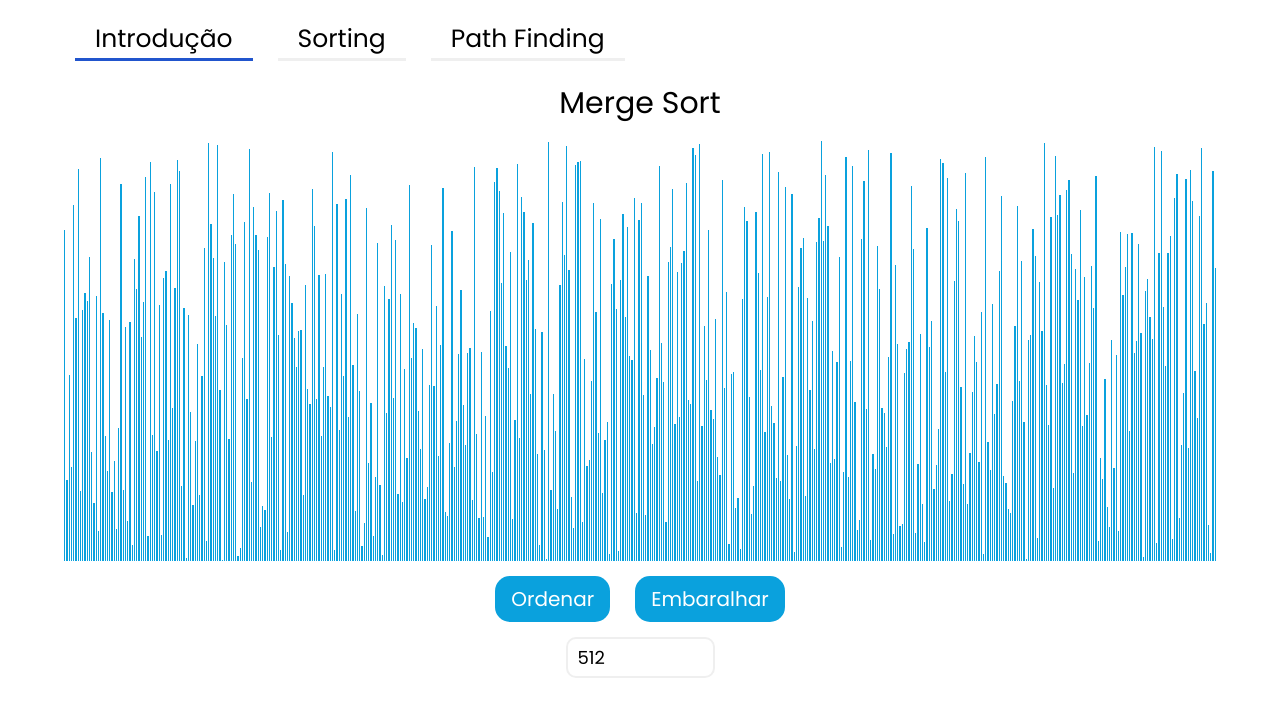
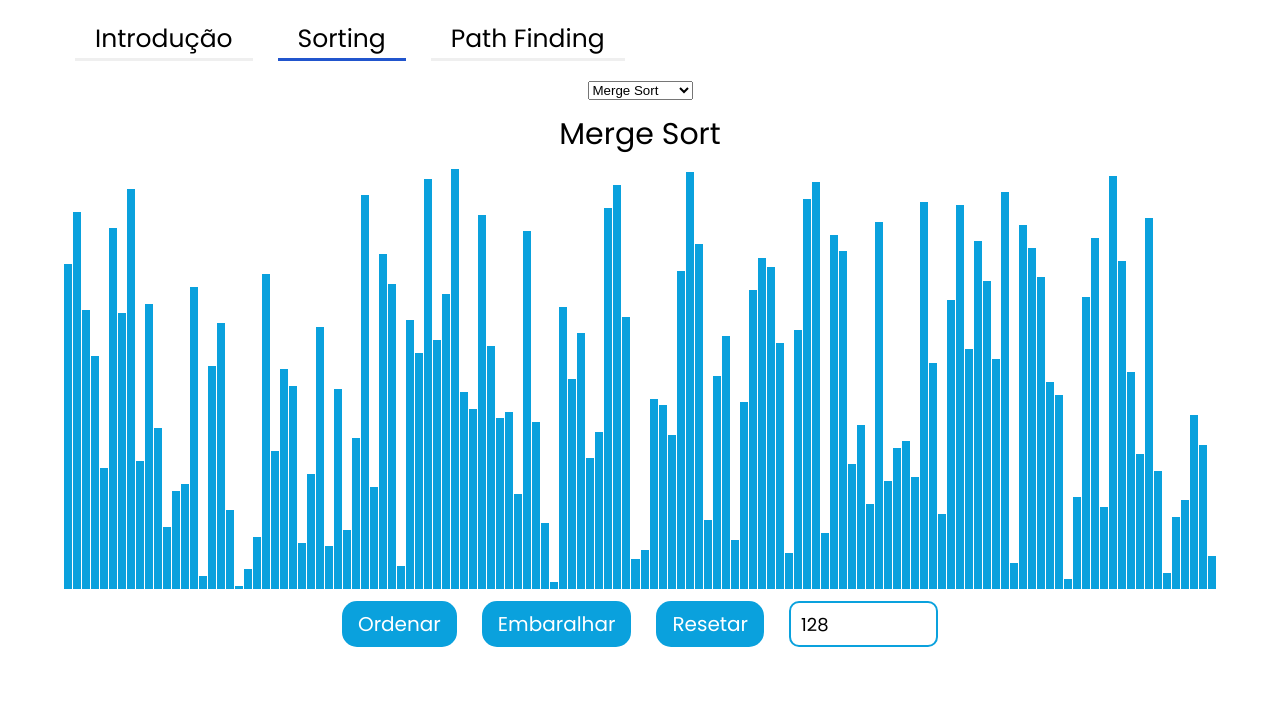
Before and after one commit to schaldach/algo-voyager, a Next.js app: page /sorting in a window 1280 px wide. Shown: the top 716 px of the page. Built offline with nearby package versions, Linux system fonts and the light colour scheme.

Commit message:
selection sort
animação muito dahora

```diff
--- a/components/Navbar.js
+++ b/components/Navbar.js
@@ -1,11 +1,19 @@
 import Link from 'next/link'
-import React, {useState} from 'react';
+import Router from 'next/router';
+import React, {useEffect, useState} from 'react';
 
 function NavBar() {
-    const[selectedPage, changePage] = useState('introduction')
+    const[selectedPage, changePage] = useState(null)
+
+    useEffect(() => {
+        const router = Router
+        let {pathname} = router
+        changePage(pathname.substring(1, pathname.length))
+    }, [])
+
     return (
         <div className="navbar">
-            <Link href='/'><div onClick={() => changePage('introduction')} className={selectedPage==='introduction'?'selectednav':''}>Introdução</div></Link>
+            <Link href='/'><div onClick={() => changePage('')} className={selectedPage===''?'selectednav':''}>Introdução</div></Link>
             <Link href='/sorting'><div onClick={() => changePage('sorting')} className={selectedPage==='sorting'?'selectednav':''}>Sorting</div></Link>
             <Link href='/pathfinding'><div onClick={() => changePage('pathfinding')} className={selectedPage==='pathfinding'?'selectednav':''}>Path Finding</div></Link>
         </div>
--- a/package.json
+++ b/package.json
@@ -11,7 +11,8 @@
   "dependencies": {
     "next": "12.3.0",
     "react": "18.2.0",
-    "react-dom": "18.2.0"
+    "react-dom": "18.2.0",
+    "use-sound": "^4.0.1"
   },
   "devDependencies": {
     "eslint": "8.23.1",
--- a/pages/index.js
+++ b/pages/index.js
@@ -1,5 +1,8 @@
 export default function Home() {
   return (
-    <div></div>
+    <div className="homescreen">
+      <div>Este é um projeto sobre a visualização de diferentes algoritmos empregados na Ciência da Computação.</div>
+      <div>Desenvolvido por Schaldach.</div>
+    </div>
   )
 }
--- a/pages/sorting.js
+++ b/pages/sorting.js
@@ -1,23 +1,37 @@
 import React, {useEffect, useState, useRef} from "react";
+import Router from 'next/router'
 
 function Sorting() {
-    const [currentAlgo, changeAlgo] = useState('mergesort')
-    const [sortedArray, changeArray] = useState([])
+    const [currentAlgo, changeAlgo] = useState('Merge Sort')
+    const [currentArray, changeArray] = useState([])
+    const [animationRunning, startAnimation] = useState(false)
     const stateRef = useRef();
-    stateRef.current = sortedArray
+    stateRef.current = currentArray
 
     useEffect(() => {
         let newArray = []
-        for(let x=1; x<=512; x++){
+        for(let x=1; x<=128; x++){
             newArray.push({n:x, color:'blue'})
         }
         newArray = shuffleArray(newArray)
         changeArray(newArray)
     }, [])
 
+    async function runAlgorithm(){
+        startAnimation(true)
+        switch(currentAlgo){
+            case 'Merge Sort':
+                mergeSort(currentArray, true)
+                break
+            case 'Selection Sort':
+                selectionSort(currentArray)
+                break
+        }
+    }
+
     function returnString(){
         let newString = '1fr '
-        for(let i=0; i<sortedArray.length-1; i++){
+        for(let i=0; i<currentArray.length-1; i++){
             newString+='1fr '
         }
         return newString
@@ -48,7 +62,7 @@ function Sorting() {
         return true
     }
 
-    function visualizeArray(indexes){
+    function visualizeArray(indexes, swapmode){
         let newArray = stateRef.current
         newArray = newArray.map(({n}) => ({n:n, color:'blue'}))
         const index0 = newArray.findIndex(c => c.n === indexes[0])
@@ -56,53 +70,92 @@ function Sorting() {
         newArray[index0].color = 'red'
         newArray[index1].color = 'red'
         if(indexes[1]<indexes[0]){
-            newArray.splice(index1, 1)
-            newArray.splice(index0, 0, {n:indexes[1], color:'red'})
+            if(swapmode){
+                newArray[index0].n = indexes[1]
+                newArray[index1].n = indexes[0]
+                console.log('oi', indexes[0], indexes[1])
+            }
+            else{
+                newArray.splice(index1, 1)
+                newArray.splice(index0, 0, {n:indexes[1], color:'red'})
+            }
         }
         changeArray(newArray)
     }
 
-    async function mergeSort(array){
+    async function selectionSort(array){
+        if(array.length<=1){return array}
+        let sortedArray = array
+        for(let i=0; i<sortedArray.length-1; i++){
+            let lowestItem = sortedArray[i+1].n
+            let lowestItemPosition = i+1
+            for(let y=i+1; y<sortedArray.length; y++){
+                if(sortedArray[y].n<lowestItem){
+                    lowestItem = sortedArray[y].n
+                    lowestItemPosition = y
+                }
+                await new Promise(r => setTimeout(r, 1))
+            }
+            visualizeArray([sortedArray[i].n, lowestItem], true)
+            if(lowestItem<sortedArray[i].n){
+                sortedArray[lowestItemPosition].n = sortedArray[i].n
+                sortedArray[i].n = lowestItem
+            }
+        }
+        startAnimation(false)
+        changeArray(sortedArray.map(({n}) => ({n:n, color:'blue'})))
+    }
+
+    async function mergeSort(array, rootArray){
         if(array.length<=1){return array}
         let leftSide = array.slice(0, Math.ceil(array.length/2))
         let rightSide = array.slice(Math.ceil(array.length/2), array.length)
         if(!isSorted(leftSide)){leftSide = await mergeSort(leftSide)}
         if(!isSorted(rightSide)){rightSide = await mergeSort(rightSide)}
-        let newArray = leftSide.concat(rightSide)
+        let sortedArray = leftSide.concat(rightSide)
         let arrayCounter = 0
         let rightoverflow = false
         let rightcounter = 0
         let leftoverflow = false
         let leftcounter = 0
-        while(arrayCounter<newArray.length){
-            if(!leftoverflow&&!rightoverflow){visualizeArray([leftSide[leftcounter].n, rightSide[rightcounter].n])}
+        while(arrayCounter<sortedArray.length){
+            if(!leftoverflow&&!rightoverflow){visualizeArray([leftSide[leftcounter].n, rightSide[rightcounter].n], false)}
             if(rightoverflow||!leftoverflow&&leftSide[leftcounter].n<rightSide[rightcounter].n){
-                newArray[arrayCounter] = leftSide[leftcounter]
+                sortedArray[arrayCounter] = leftSide[leftcounter]
                 if(leftcounter===leftSide.length-1){leftoverflow=true}
                 else{leftcounter++}
             }
             else{
-                newArray[arrayCounter] = rightSide[rightcounter]
+                sortedArray[arrayCounter] = rightSide[rightcounter]
                 if(rightcounter===rightSide.length-1){rightoverflow=true}
                 else{rightcounter++}
             }
-            await new Promise(r => setTimeout(r, 128/sortedArray.length))
+            await new Promise(r => setTimeout(r, 1))
             arrayCounter++
         }
-        return newArray
+        if(rootArray){
+            startAnimation(false)
+            changeArray(sortedArray.map(({n}) => ({n:n, color:'blue'})))
+        }
+        return sortedArray
     }
 
     return (
         <div className="sorting">
-            <div className="algotitle">Merge Sort</div>
+            <select onChange={e => changeAlgo(e.target.value)}>
+                <option defaultValue value='Merge Sort'>Merge Sort</option>
+                <option value='Selection Sort'>Selection Sort</option>
+            </select>
+            <div className="algotitle">{currentAlgo}</div>
             <div className="algobars" style={{gridTemplateColumns:returnString()}}>
-                {sortedArray.map((counter,index) => <div key={index} style={{height:String(counter.n*100/sortedArray.length)+'%', backgroundColor:counter.color==='blue'?'var(--color4)':'var(--color6)'}}></div>)}
+                {currentArray.map((counter,index) => <div key={index} style={{height:String(counter.n*100/currentArray.length)+'%', backgroundColor:counter.color==='blue'?'var(--color4)':'var(--color6)'}}></div>)}
             </div>
             <div className="algobuttons">
-                <button onClick={async () => changeArray(await mergeSort(sortedArray))}>Ordenar</button>
-                <button onClick={() => changeArray(shuffleArray(sortedArray))}>Embaralhar</button>
+                <button className={animationRunning?'disabledbutton':''} onClick={runAlgorithm}>Ordenar</button>
+                <button className={animationRunning?'disabledbutton':''} onClick={() => {if(!animationRunning){changeArray(shuffleArray(currentArray))}}}>Embaralhar</button>
+                <button onClick={() => Router.reload()}>Resetar</button>
+                <input placeholder="Length" type='number' value={currentArray.length?currentArray.length:''} onChange={e => scaleArray(e.target.value)}></input>
             </div>
-            <input placeholder="Length" type='number' value={sortedArray.length?sortedArray.length:''} onChange={e => scaleArray(e.target.value)}></input>
         </div>
     );
 }
--- a/styles/index.css
+++ b/styles/index.css
@@ -7,6 +7,7 @@
   --color4: #0AA1DD;
   --color5: #2155CD;
   --color6: #d2042d;
+  --color7: #a51633;
   --font1: 'Poppins', sans-serif;
 }
 [data-theme='dark'] {
@@ -16,6 +17,7 @@
   --color4: #8E2DE2;
   --color5: #440c85;
   --color6: #d2042d;
+  --color7: #a51633;
   --font1: 'Poppins', sans-serif;
 }
 
@@ -61,20 +63,22 @@ main{
   display: flex;
   flex-direction: column;
   align-items: center;
-  gap: 15px;
+  gap: 12px;
   height: 100%;
+  box-sizing: border-box;
+  padding-bottom: 25px;
 }
-.sorting>input{
+.algobuttons>input{
   font-family: var(--font1);
   font-size: 18px;
-  border: 2px solid var(--color2);
+  border: 2px solid var(--color4);
   padding: 5px 10px;
   width: 125px;
   border-radius: 10px;
   outline: none;
 }
-.sorting>input:focus{
-  border: 2px solid var(--color4);
+.algobuttons>input:focus{
+  border: 2px solid var(--color5);
 }
 .algotitle{
   font-family: var(--font1);
@@ -93,6 +97,9 @@ main{
 }
 .algobuttons{
   display: flex;
+  width: 90vw;
+  justify-content: center;
+  flex-wrap: wrap;
   gap: 25px;
 }
 .algobuttons>button{
@@ -108,6 +115,23 @@ main{
 .algobuttons>button:hover{
   background-color: var(--color5);
 }
+.algobuttons>.disabledbutton{
+  background-color: var(--color6);
+}
+.algobuttons>.disabledbutton:hover{
+  background-color: var(--color7);
+}
 .title{
   font-family: var(--font1);
 }
+.homescreen{
+  font-family: var(--font1);
+  font-size: 35px;
+  color: var(--color1);
+  height: 100%;
+  padding: 25px;
+  display: flex;
+  box-sizing: border-box;
+  flex-direction: column;
+  gap: 25px;
+}
```
Also changed, not shown: 1 other file (tests, documents, lock files or other folders).
